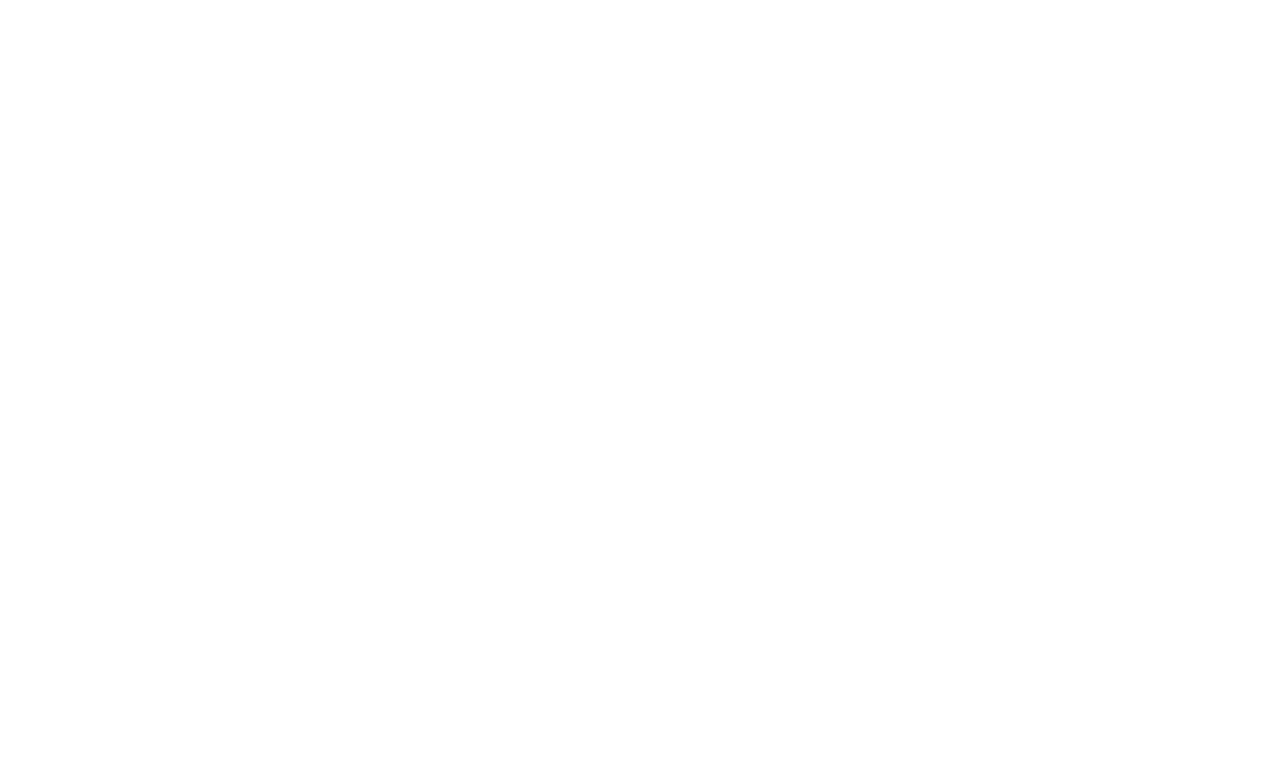
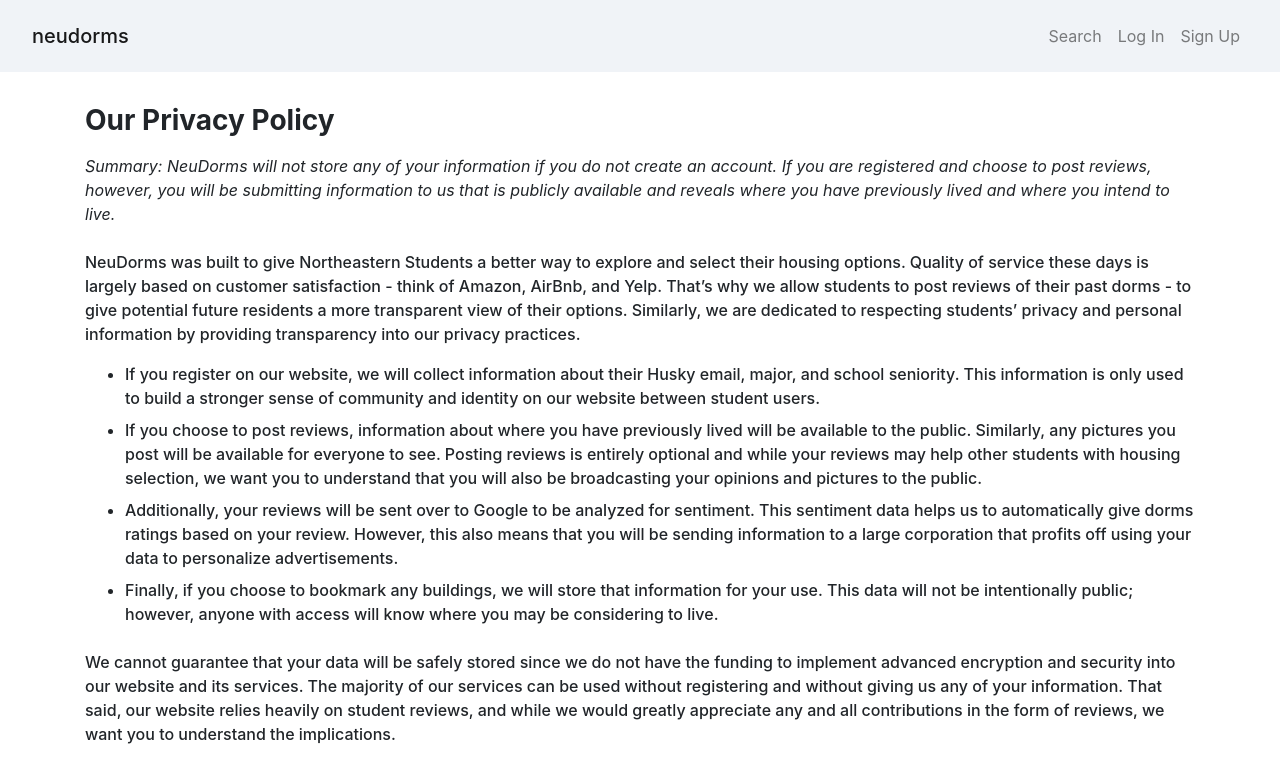
Before and after one commit to arytonhoi/neudorms, a React (Create React App) app in the folder react-client/: page /privacy in a window 1280 px wide. Shown: the top 782 px of the page. Built offline with nearby package versions, Linux system fonts and the light colour scheme.

Commit message:
added privacy policy page

```diff
--- a/react-client/src/containers/AppRoutingContainer.js
+++ b/react-client/src/containers/AppRoutingContainer.js
@@ -19,6 +19,7 @@
 import reviewReducer from "../reducers/ReviewReducer";
 import ViewProfileContainer from "./ViewProfileContainer";
 import pictureReducer from "../reducers/PictureReducer";
+import PrivacyContainer from "./PrivacyContainer";
 
 const rootReducer = combineReducers({
   users: userReducer,
@@ -64,6 +65,7 @@
             <Route path="/login" component={LoginContainer} />
             <Route path="/bookmarks" component={BookmarksContainer} />
             <Route path="/register" component={RegistrationContainer} />
+            <Route path="/privacy" component={PrivacyContainer} />
           </Switch>
         </Router>
       </Provider>
--- a/react-client/src/containers/HomeContainer.js
+++ b/react-client/src/containers/HomeContainer.js
@@ -17,6 +17,7 @@
 import NavBar from "../components/home/NavBar";
 import ReviewList from "../components/details/ReviewList";
 import ReviewService from "../services/ReviewService";
+import { Link } from "react-router-dom";
 
 const ReviewWrapper = styled.div`
   margin: 32px 60px 32px 60px;
@@ -191,12 +192,12 @@
         <Footer>
           <span>
             Check out our{" "}
-            <a
+            <Link
               className="privacy"
-              href="https://docs.google.com/document/d/1kXHBNsuqeXzpO41KTajtD32bEl5Sh7KnC3b4SC6XOv4/edit"
+              to="/privacy"
             >
               privacy policy.
-            </a>
+            </Link>
           </span>
         </Footer>
       </Body>
--- /dev/null
+++ b/react-client/src/containers/PrivacyContainer.js
@@ -0,0 +1,110 @@
+import React from "react";
+import LoginForm from "../components/registration/LoginForm";
+import NavBar from "../components/home/NavBar";
+import { connect, Provider } from "react-redux";
+import { findBookmarksForUser, logout, profile } from "../actions/UserActions";
+import userService from "../services/UserService";
+import staffService from "../services/StaffService";
+import styled from "styled-components";
+
+const Header = styled.h1`
+  font-weight: 700;
+  font-size: 28px;
+  margin-top: 32px;
+`;
+
+const BuildingWrapper = styled.div`
+  /* margin: 32px 60px 32px 60px; */
+`;
+
+const Summary = styled.div`
+  font-weight: 400;
+  font-style: italic;
+  margin-top: 16px;
+`;
+
+const Body = styled.div`
+  font-weight: 500;
+  margin-top: 24px;
+`;
+
+const List = styled.div`
+  margin-top: 16px;
+  font-weight: 500;
+`;
+
+class PrivacyContainer extends React.Component {
+  render() {
+    return (
+      <div>
+        <NavBar
+          profile={this.props.profile}
+          loggedIn={this.props.loggedIn}
+          logout={this.props.logout}
+          role={this.props.role}
+        />
+
+        <BuildingWrapper className="container">
+          <Header>Our Privacy Policy</Header>
+          <Summary>
+            Summary: NeuDorms will not store any of your information if you do not create an account. If you are registered and choose to post reviews,
+            however, you will be submitting information to us that is publicly available and reveals where you have previously lived and where you intend to live.
+          </Summary>
+          <Body>
+            NeuDorms was built to give Northeastern Students a better way to explore and select their housing options.
+            Quality of service these days is largely based on customer satisfaction - think of Amazon, AirBnb, and Yelp.
+            That’s why we allow students to post reviews of their past dorms - to give potential future residents a more transparent view of their options.
+            Similarly, we are dedicated to respecting students’ privacy and personal information by providing transparency into our privacy practices.
+          </Body>
+          <List>
+            <ul>
+              <li className="mb-2">If you register on our website, we will collect information about their Husky email, major, and school seniority. This information is only used to build a stronger sense of community and identity on our website between student users.</li>
+              <li className="mb-2">If you choose to post reviews, information about where you have previously lived will be available to the public. Similarly, any pictures you post will be available for everyone to see. Posting reviews is entirely optional and while your reviews may help other students with housing selection, we want you to understand that you will also be broadcasting your opinions and pictures to the public.</li>
+              <li className="mb-2">Additionally, your reviews will be sent over to Google to be analyzed for sentiment. This sentiment data helps us to automatically give dorms ratings based on your review. However, this also means that you will be sending information to a large corporation that profits off using your data to personalize advertisements.</li>
+              <li>Finally, if you choose to bookmark any buildings, we will store that information for your use. This data will not be intentionally public; however, anyone with access will know where you may be considering to live.</li>
+            </ul>
+          </List>
+          <Body>
+            We cannot guarantee that your data will be safely stored since we do not have the funding to implement advanced encryption and security into our website and its services.
+            The majority of our services can be used without registering and without giving us any of your information. That said, our website relies heavily on student reviews,
+            and while we would greatly appreciate any and all contributions in the form of reviews, we want you to understand the implications.
+          </Body>
+        </BuildingWrapper>
+      </div>
+    );
+  }
+}
+
+const dispatchToPropertyMapper = (dispatch) => ({
+  getProfile: () => {
+    userService.profile().then((actualProfile) => {
+      if (actualProfile && actualProfile.username) {
+        dispatch(profile(actualProfile, "user"));
+      } else {
+        staffService.profile().then((staffProfile) => {
+          if (staffProfile && staffProfile.username) {
+            dispatch(profile(staffProfile, "staff"));
+          } else {
+            dispatch(logout());
+          }
+        });
+      }
+    });
+  },
+  logout: () => {
+    userService.logout().then(dispatch(logout()));
+    staffService.logout();
+  },
+});
+
+const stateToPropertyMapper = (state) => ({
+  profile: state.users.profile,
+  loggedIn: state.users.loggedIn,
+  role: state.users.role,
+  bookmarks: state.users.bookmarks,
+});
+
+export default connect(
+  stateToPropertyMapper,
+  dispatchToPropertyMapper
+)(PrivacyContainer);
--- a/react-client/src/containers/SearchContainer.js
+++ b/react-client/src/containers/SearchContainer.js
@@ -19,6 +19,7 @@
 import NavBar from "../components/home/NavBar";
 import CreateBuildingForm from "../components/home/CreateBuildingForm";
 import $ from "jquery";
+import { Link } from "react-router-dom";
 
 const BuildingWrapper = styled.div`
   margin: 32px 60px 60px 60px;
@@ -183,12 +184,12 @@
         <Footer>
           <span>
             Check out our{" "}
-            <a
+            <Link
               className="privacy"
-              href="https://docs.google.com/document/d/1kXHBNsuqeXzpO41KTajtD32bEl5Sh7KnC3b4SC6XOv4/edit"
+              to="/privacy"
             >
               privacy policy.
-            </a>
+            </Link>
           </span>
         </Footer>
       </div>
```
Also changed, not shown: 1 other file (tests, documents, lock files or other folders).
